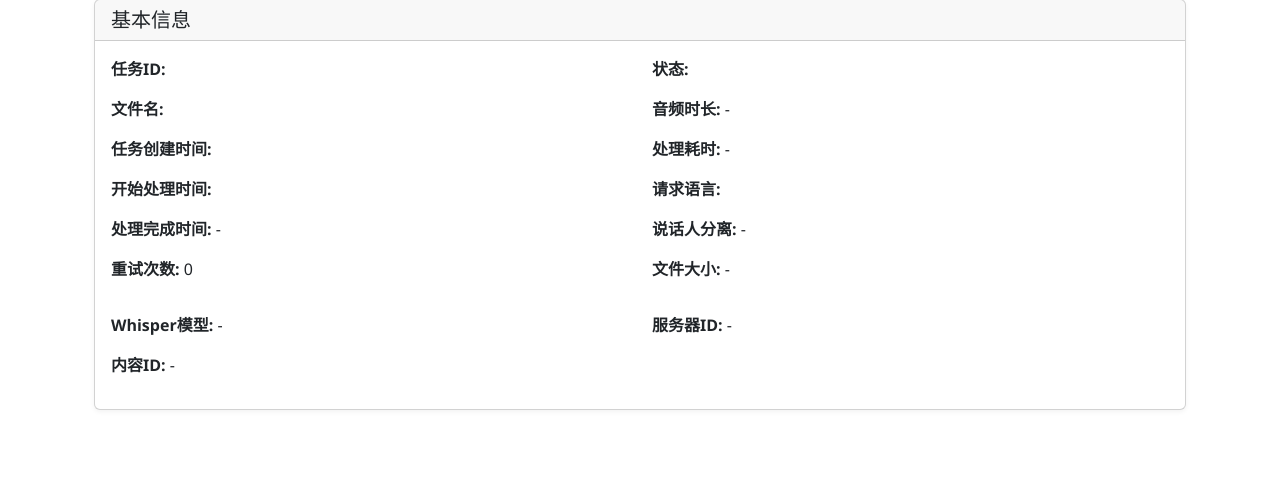
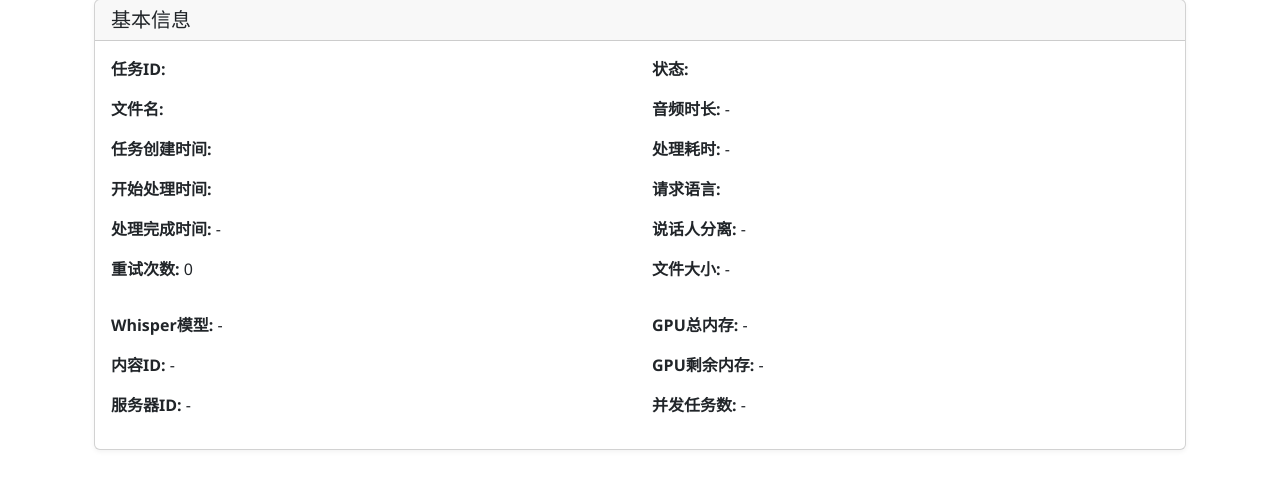
Before and after one commit to chroya/asr_service, a FastAPI app: page /web/task/1 in a window 1280 px wide. Shown: the part 131-620 px from the top of the page. Run offline with FastAPI, Linux system fonts and the light colour scheme; parts of the project's set-up code (start-up, migrations or seed data) failed here and were passed over.

Commit message:
webhook发送gpu和并发信息；去掉模型预加载，避免cuda初始化错误问题；

```diff
--- a/app/tasks/transcription_tasks.py
+++ b/app/tasks/transcription_tasks.py
@@ -208,6 +208,8 @@ def process_transcription(self, uni_key: str):
 
         # 执行转写处理
         result = get_worker_transcription_service().process_task_sync(uni_key)
+        # 重新获取一次任务信息
+        task = get_worker_transcription_service().get_task(uni_key)
 
         if result['status'] == 'completed':
             audio_duration = result.get('audio_duration', 0)
--- a/app/templates/task_detail.html
+++ b/app/templates/task_detail.html
@@ -38,11 +38,15 @@
                 <div class="col-md-6">
                     <p><strong>Whisper模型:</strong> <span id="whisper-arch">-</span></p>
                     <p><strong>内容ID:</strong> <span id="content-id">-</span></p>
+                    <p><strong>服务器ID:</strong> <span id="server-id">-</span></p>
                 </div>
                 <div class="col-md-6">
-                    <p><strong>服务器ID:</strong> <span id="server-id">-</span></p>
+                    <p><strong>GPU总内存:</strong> <span id="gpu-total-memory">-</span></p>
+                    <p><strong>GPU剩余内存:</strong> <span id="gpu-free-memory">-</span></p>
+                    <p><strong>并发任务数:</strong> <span id="concurrency-count">-</span></p>
                 </div>
             </div>
+
 
             <!-- 处理耗时明细 -->
             <!-- <div class="row mt-3">
@@ -213,6 +217,12 @@
                 document.getElementById('whisper-arch').textContent = extraParams.whisper_arch || '-';
                 document.getElementById('content-id').textContent = extraParams.content_id || '-';
                 document.getElementById('server-id').textContent = extraParams.server_id || '-';
+
+                // 更新GPU信息和并发数
+                document.getElementById('gpu-total-memory').textContent = extraParams.total_gpu_memory ? formatFileSize(extraParams.total_gpu_memory * 1024 * 1024) : '-';
+                document.getElementById('gpu-free-memory').textContent = extraParams.free_gpu_memory ? formatFileSize(extraParams.free_gpu_memory * 1024 * 1024) : '-';
+                document.getElementById('concurrency-count').textContent = extraParams.concurrency || '-';
+
 
                 // 更新音频时长和处理耗时
                 document.getElementById('audio-duration').textContent = data.audio_duration ? formatDuration(data.audio_duration) : '-';
--- a/celery_worker.py
+++ b/celery_worker.py
@@ -97,7 +97,7 @@ if __name__ == "__main__":
             "--loglevel=info",
             "-P", "prefork",
             "--concurrency", str(concurrency),
-            "--pool", "solo",  # 开发环境中使用solo池，生产环境得去掉
+            # "--pool", "solo",  # 开发环境中使用solo池，生产环境得去掉
             "--time-limit", str(time_limit),
             "--max-tasks-per-child", str(max_tasks_per_child),
             "--without-gossip",
```
Also changed, not shown: app/services/transcription_service.py (+9 -2 lines).
